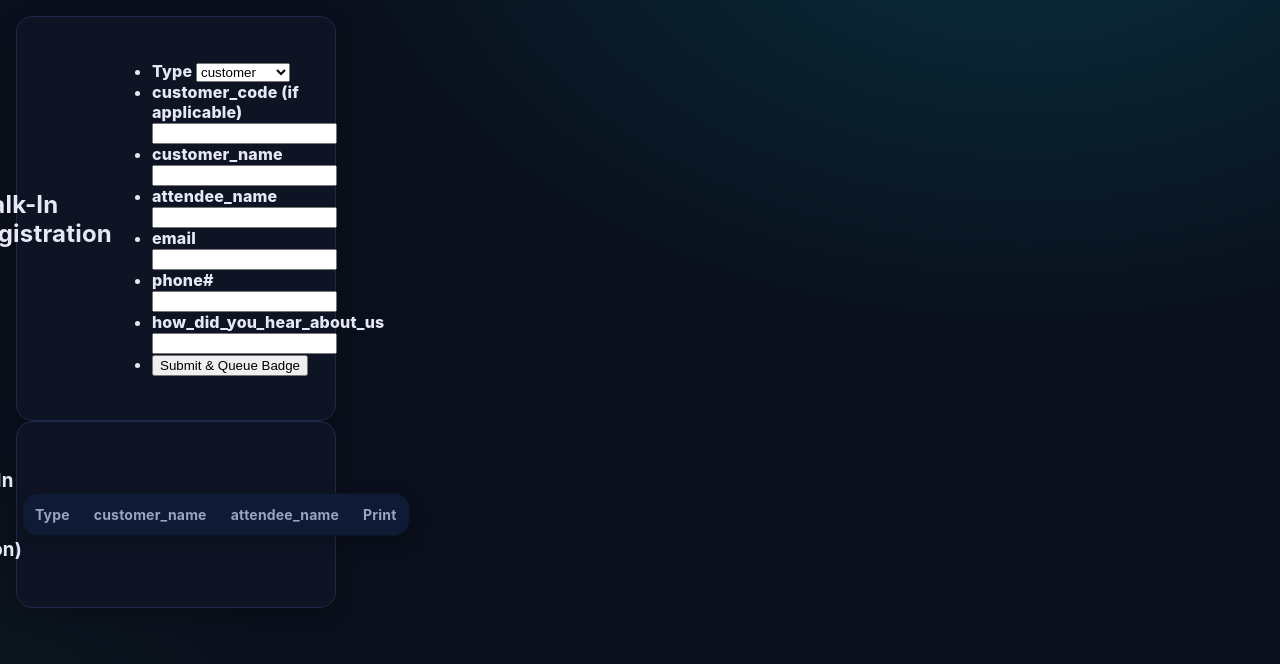
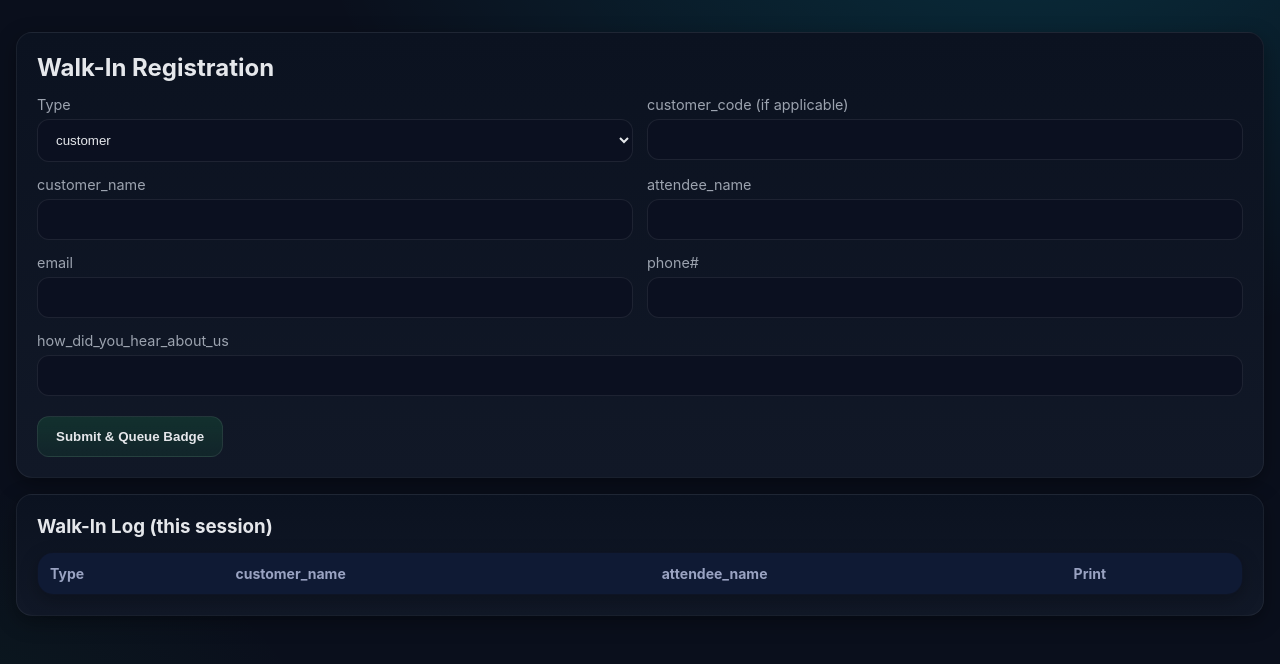
Before and after one commit to isfundakram/foodshow-app, a FastAPI app: page /walkin in a window 1280 px wide. Shown: the part 49-713 px from the top of the page. Run offline with FastAPI, Linux system fonts and the light colour scheme; the visitor is signed in with stand-in values (Sample User, id 1); lists and menus that the app fills with data are empty; parts of the project's set-up code (start-up, migrations or seed data) failed here and were passed over.

Commit message:
Update walkin.html

```diff
--- a/templates/walkin.html
+++ b/templates/walkin.html
@@ -1,11 +1,84 @@
 {% extends "layout.html" %}
 {% block content %}
-  <section class="card">
+
+<!-- Inline + scoped CSS (only affects elements inside .walkin-scope) -->
+<style>
+  .walkin-scope{ color:#e5e7eb; }
+  .walkin-scope .wk-card{
+    background: linear-gradient(180deg,#0b1220,#111827);
+    border:1px solid rgba(255,255,255,.06);
+    border-radius:16px;
+    padding:20px;
+    margin:16px 0;
+    box-shadow:0 6px 20px rgba(0,0,0,.35);
+  }
+  .walkin-scope h2,.walkin-scope h3{ margin:0 0 14px; color:#e5e7eb; }
+
+  /* List-style form */
+  .walkin-scope .wk-form-list{
+    list-style:none;
+    margin:0; padding:0;
+    display:grid; gap:14px;
+  }
+  .walkin-scope .wk-field label{
+    display:block; margin:0 0 6px; font-size:.9rem; color:#9ca3af;
+  }
+  .walkin-scope .wk-field input,
+  .walkin-scope .wk-field select{
+    width:100%;
+    padding:12px 14px;
+    border-radius:12px;
+    background:#0b1020;
+    color:#e5e7eb;
+    border:1px solid rgba(255,255,255,.08);
+    outline:none;
+    transition: box-shadow .15s ease, border-color .15s ease, transform .06s ease;
+  }
+  .walkin-scope .wk-field input::placeholder{ color:#708090; }
+  .walkin-scope .wk-field input:hover,
+  .walkin-scope .wk-field select:hover{
+    border-color:rgba(255,255,255,.15);
+    transform: translateY(-1px);
+  }
+  .walkin-scope .wk-field input:focus,
+  .walkin-scope .wk-field select:focus{
+    border-color:#22c55e;
+    box-shadow:0 0 0 3px rgba(34,197,94,.35);
+  }
+  .walkin-scope .wk-actions{ margin-top:6px; }
+  .walkin-scope .wk-btn{
+    padding:12px 18px; border-radius:12px;
+    border:1px solid rgba(255,255,255,.08);
+    background:linear-gradient(180deg,rgba(34,197,94,.15),rgba(34,197,94,.08));
+    color:#e5e7eb; font-weight:600; cursor:pointer;
+    transition: transform .08s ease, box-shadow .15s ease, background .15s ease;
+  }
+  .walkin-scope .wk-btn:hover{ transform:translateY(-1px); box-shadow:0 8px 24px rgba(34,197,94,.25); }
+
+  /* Table */
+  .walkin-scope .wk-table{ width:100%; border-collapse:collapse; overflow:hidden; border-radius:12px; }
+  .walkin-scope .wk-table thead th{
+    background:#0d1528; color:#e5e7eb; text-align:left; padding:12px 14px; font-weight:600;
+  }
+  .walkin-scope .wk-table tbody td{
+    background:#0a0f1e; color:#e5e7eb; padding:12px 14px; border-top:1px solid rgba(255,255,255,.05);
+  }
+  .walkin-scope .wk-table tbody tr:hover td{ background:#0c1323; }
+
+  /* Optional: two columns on wide screens, keep button full width */
+  @media (min-width:900px){
+    .walkin-scope .wk-form-list{ grid-template-columns:1fr 1fr; }
+    .walkin-scope .wk-actions{ grid-column:1 / -1; }
+  }
+</style>
+
+<div class="walkin-scope">
+  <section class="wk-card">
     <h2>Walk-In Registration</h2>
 
-    <form id="walkin_form" class="form form--list">
-      <ul class="form-list">
-        <li class="field">
+    <form id="walkin_form" class="wk-form">
+      <ul class="wk-form-list">
+        <li class="wk-field">
           <label for="walkin_type">Type</label>
           <select id="walkin_type" name="walkin_type" required>
             <option value="customer">customer</option>
@@ -14,52 +87,53 @@
           </select>
         </li>
 
-        <li class="field">
+        <li class="wk-field">
           <label for="customer_code">customer_code (if applicable)</label>
-          <input id="customer_code" name="customer_code" />
+          <input id="customer_code" name="customer_code" placeholder="" />
         </li>
 
-        <li class="field">
+        <li class="wk-field">
           <label for="customer_name">customer_name</label>
           <input id="customer_name" name="customer_name" required />
         </li>
 
-        <li class="field">
+        <li class="wk-field">
           <label for="attendee_name">attendee_name</label>
           <input id="attendee_name" name="attendee_name" required />
         </li>
 
-        <li class="field">
+        <li class="wk-field">
           <label for="email">email</label>
           <input id="email" type="email" name="email" />
         </li>
 
-        <li class="field">
+        <li class="wk-field">
           <label for="phone">phone#</label>
           <input id="phone" name="phone" />
         </li>
 
-        <li class="field">
+        <li class="wk-field" style="grid-column:1 / -1;">
           <label for="how_heard">how_did_you_hear_about_us</label>
           <input id="how_heard" name="how_heard" />
         </li>
 
-        <li class="actions">
-          <button type="submit" class="btn-primary">Submit & Queue Badge</button>
+        <li class="wk-actions">
+          <button type="submit" class="wk-btn">Submit & Queue Badge</button>
         </li>
       </ul>
     </form>
   </section>
 
-  <section class="card">
+  <section class="wk-card">
     <h3>Walk-In Log (this session)</h3>
-    <table id="walkin_table" class="table">
+    <table id="walkin_table" class="wk-table">
       <thead>
         <tr><th>Type</th><th>customer_name</th><th>attendee_name</th><th>Print</th></tr>
       </thead>
       <tbody></tbody>
     </table>
   </section>
+</div>
 
-  <script src="/static/js/walkin.js"></script>
+<script src="/static/js/walkin.js"></script>
 {% endblock %}
```
